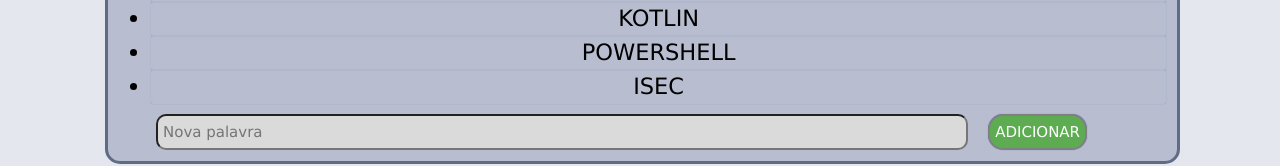
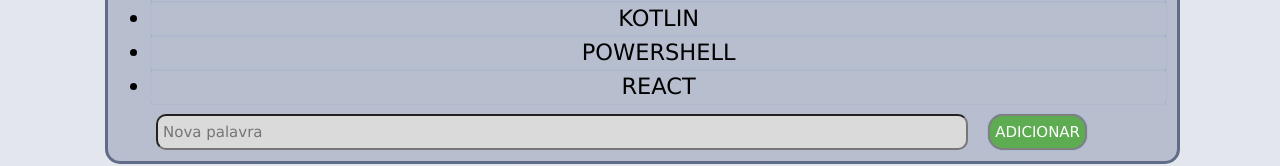
Before and after one commit to MrQuimic/SopaLetrasCMR2021-React, a React (Create React App) app: page / in a window 1280 px wide. Shown: the part 392-558 px from the top of the page. Built offline with nearby package versions, Linux system fonts and the light colour scheme.

Commit message:
Update index.js
Update Name List

```diff
--- a/src/constants/index.js
+++ b/src/constants/index.js
@@ -18,7 +18,7 @@
   { id: 4, name: "EMBER" },
   { id: 5, name: "BACKBONE" },
   { id: 6, name: "TYPESCRIPT" },
-  { id: 7, name: "ISEC" },
+  { id: 7, name: "REACT" },
   { id: 8, name: "LINGUAGENS" },
   { id: 9, name: "ASSEMBLY" },
   { id: 10, name: "PYTHON" },
```
